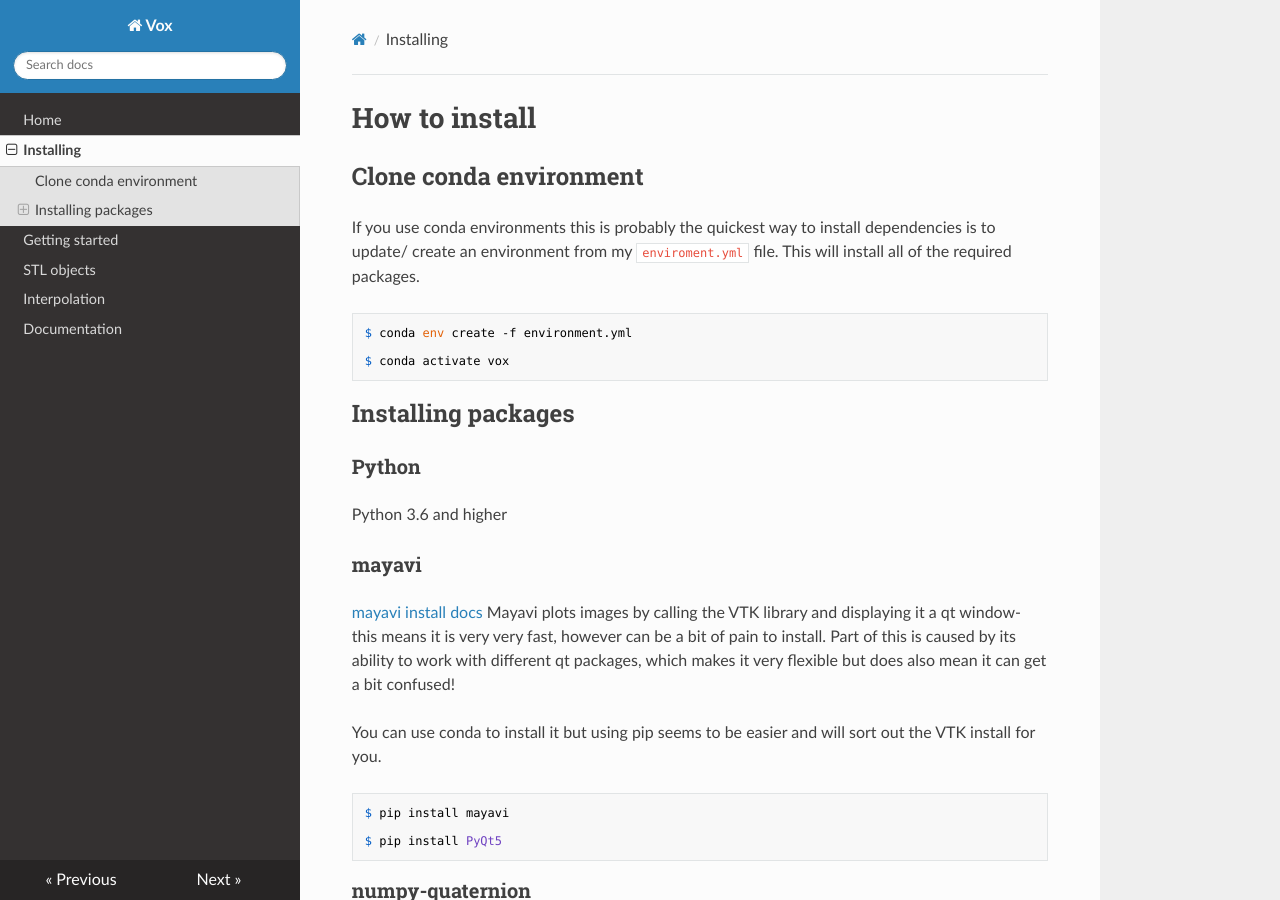
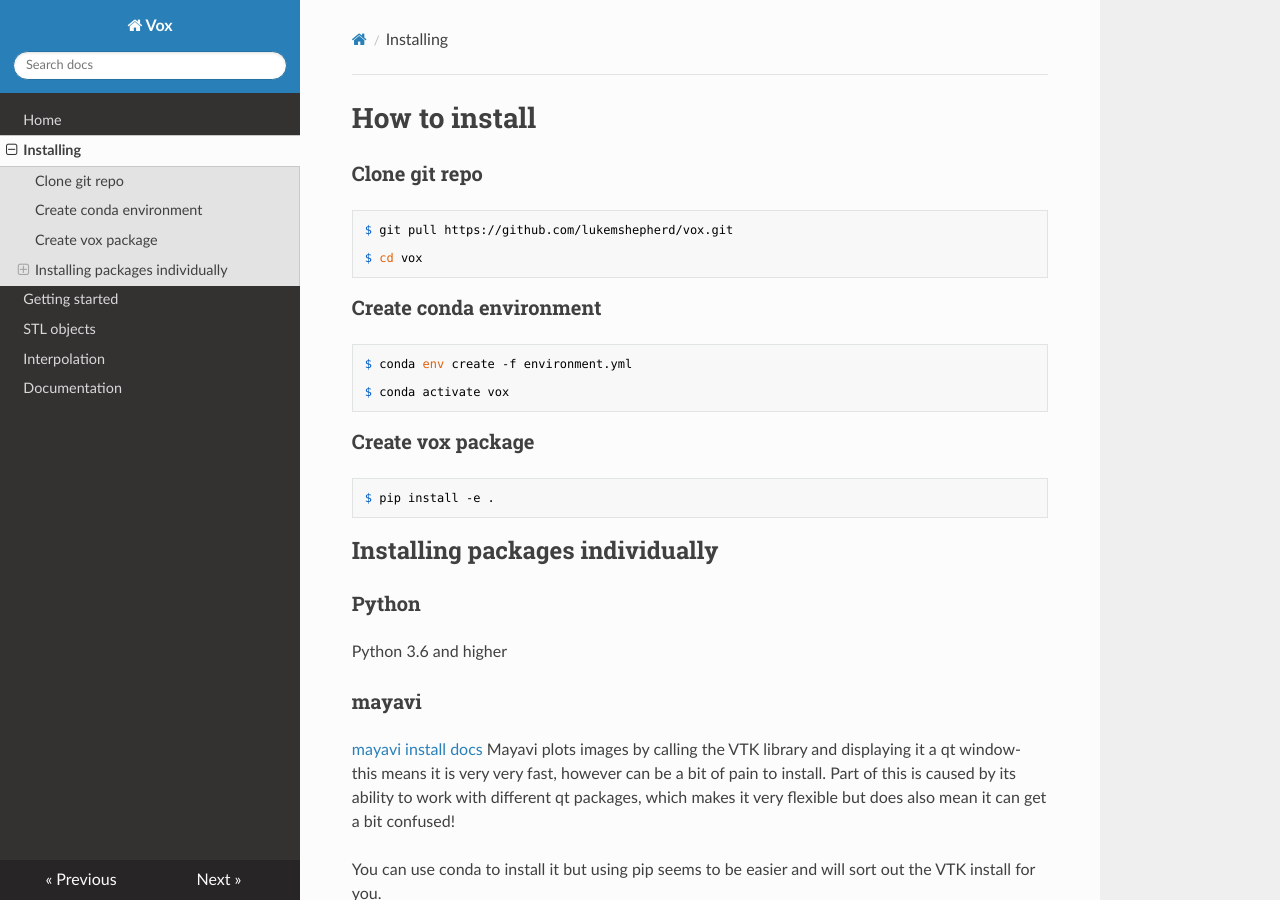
Before and after one commit to lukemshepherd/PCA-2, an MkDocs documentation site: the page built from docs/install.md, in a window 1280 px wide and 900 px high. Built offline with MkDocs 1.6.1, drawn with Linux system fonts in a browser that asks for light colours; nearby versions of some CDN libraries.

Commit message:
pkg update

```diff
--- a/docs/install.md
+++ b/docs/install.md
@@ -1,14 +1,24 @@
 # How to install
 
-## Clone conda environment
+### Clone git repo
 
-If you use conda environments this is probably the quickest way to install dependencies is to update/ create an environment from my `enviroment.yml` file. This will install all of the required packages.
+    $ git pull https://github.com/lukemshepherd/vox.git
+
+    $ cd vox
+
+
+### Create conda environment
 
     $ conda env create -f environment.yml
 
     $ conda activate vox
 
-## Installing packages
+### Create vox package
+
+    $ pip install -e .
+
+
+## Installing packages individually
 
 ### Python
 Python 3.6 and higher
```
Also changed, not shown: 1 other file.
